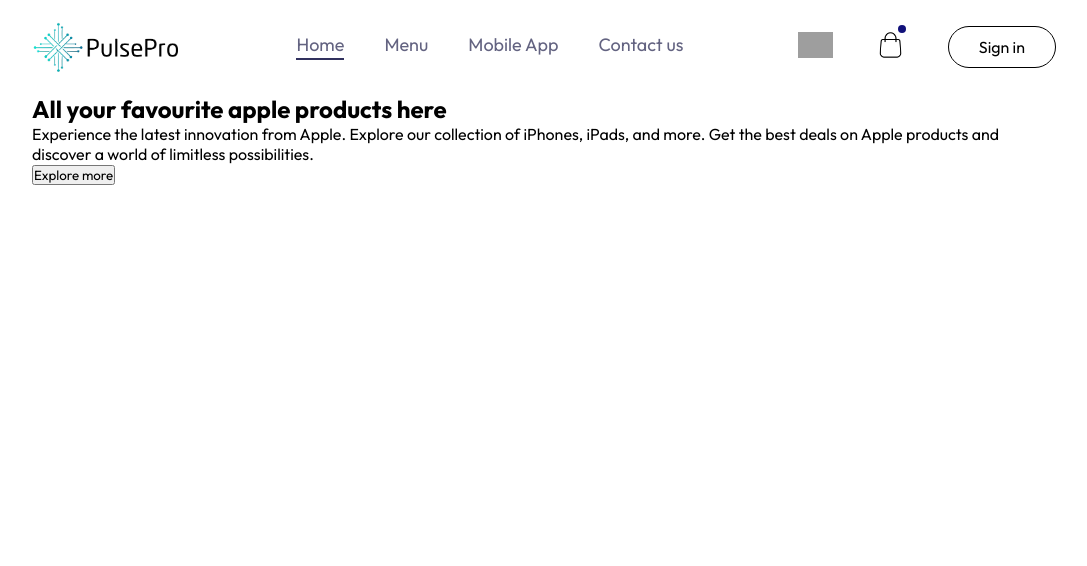
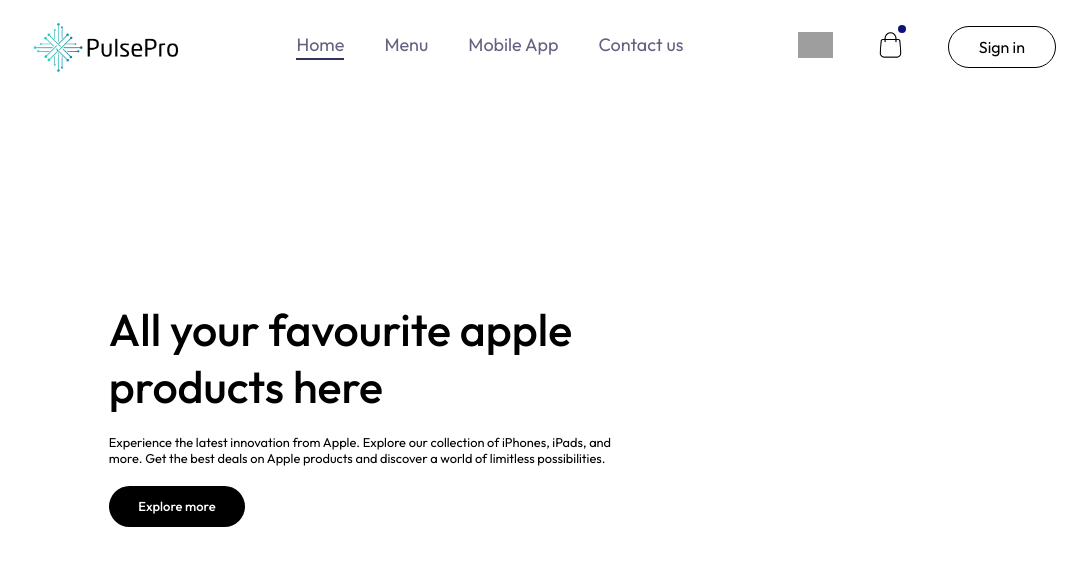
Before and after one commit to Hibajk/ecommerce_website, a React (Vite) app in the folder website_frontend/: page / in a window 1280 px wide. Shown: the top 566 px of the page, without its empty margins (96-1183 px from the left). Built offline with nearby package versions, Linux system fonts and the light colour scheme; grey boxes are pictures that could not be loaded.

Commit message:
header styling completed

```diff
--- a/website_frontend/src/components/Header/Header.css
+++ b/website_frontend/src/components/Header/Header.css
@@ -0,0 +1,49 @@
+.header{
+    height: 35vw;
+    margin: 30px auto;
+    background-image: url('/website_frontend/public/b_image.jpg') no-repeat;
+    background-size: cover;
+    background-position: center;
+    position: relative;
+    border-radius: 2rem;
+}
+
+.header-contents{
+    position: absolute;
+    display: flex;
+    flex-direction: column;
+    align-items: start;
+    gap: 1.5vw;
+    max-width: 50%;
+    bottom: 10%;
+    left: 6vw;
+    animation: fadeIn 2s;
+}
+
+.header-contents h2{
+    font-weight: 500;
+    color: black;
+    font-size: max(3.5vw, 22px);
+}
+
+.header-contents p{
+    color: black;
+    font-size: 1vw;
+}
+
+.header-contents button {
+    border: none;
+    font-weight: 500;
+    padding: 1vw 2.3vw;
+    color: white;
+    background-color: black;
+    font-size: max(1vw, 13px);
+    border-radius: 50px;
+}
+
+.header-contents button:hover{
+    color: white;
+    background-color: black;
+    color: rgb(63, 61, 61);
+    background-color: white;
+}
--- a/website_frontend/src/index.css
+++ b/website_frontend/src/index.css
@@ -21,3 +21,12 @@ a{
     width: 80%;
     margin: auto;
 }
+
+@keyframes fadeIn{
+    0%{
+        opacity: 0;
+    }
+    100%{
+        opacity: 1;
+    }
+}
```
